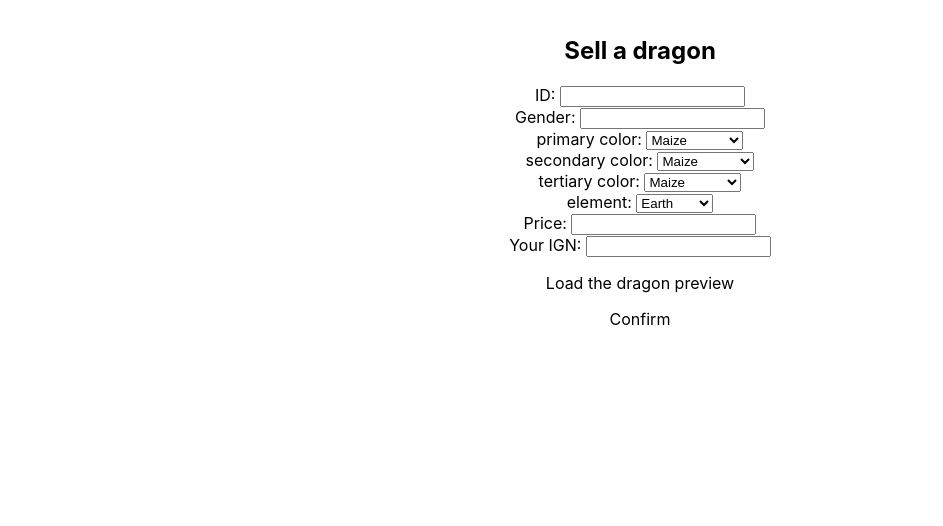
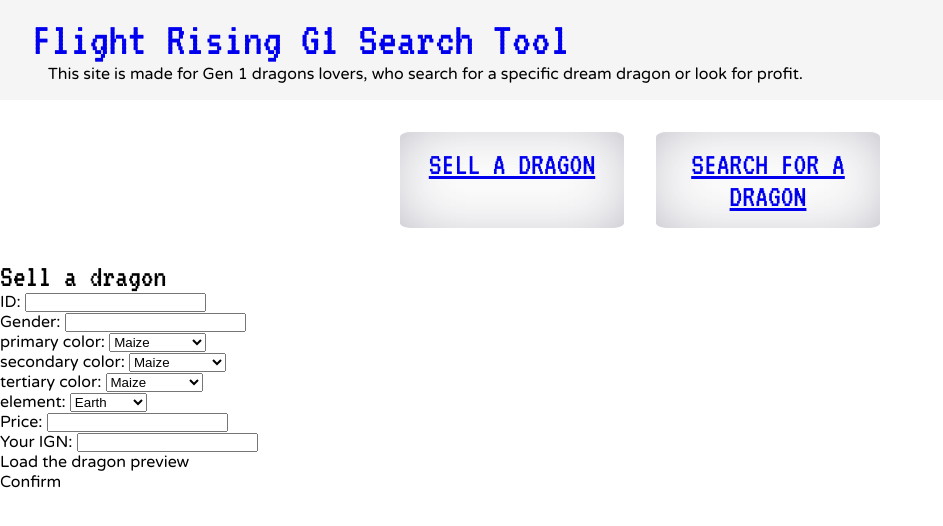
Before and after one commit to oblazej/fr-g1-search, a React (Create React App) app in the folder client/: page /sell in a window 1280 px wide. Shown: the top 526 px of the page, without its empty margins (0-943 px from the left). Built offline with nearby package versions, Linux system fonts and the light colour scheme.

Commit message:
make header and navbar components

```diff
--- a/client/src/App.css
+++ b/client/src/App.css
@@ -1,5 +1,4 @@
-body {
-  text-align: center;
+h2 {
+    font-weight: 500;
+    font-size: 2rem;
 }
-
-/* make this better */
--- a/client/src/App.js
+++ b/client/src/App.js
@@ -1,14 +1,10 @@
 import React from 'react';
 import './App.css';
-import Navigation from './Navigation';
 
 function App() {
   return (
     <div className="App">
       {/* todo: nice looking header and navbar */}
-      <h1>Flight Rising G1 Search Tool</h1>
-      <p>This site is made for Gen 1 dragon lovers, who search for certain dream dragon or look for profit.</p>
-      <Navigation />
       <h2>Recently added dragons:</h2>
       <div className='bordered-main'>
       <div className='bordered'></div>
--- a/client/src/Navigation.js
+++ /dev/null
@@ -1,13 +0,0 @@
-import React from 'react';
-import { Link } from "react-router-dom";
-
-function Navigation() {
-  return (
-       <nav className="navigation">
-        <Link to="/sell">SELL A DRAGON</Link> |{" "}
-        <Link to="/search">SEARCH FOR A DRAGON</Link>
-      </nav>
-  );
-}
-
-export default Navigation;
--- /dev/null
+++ b/client/src/features/header/Header.css
@@ -0,0 +1,22 @@
+#header {
+    padding: 1rem 2rem;
+    margin-bottom: 1rem;
+    background-color: #f5f5f5;
+}
+
+#header-title {
+    font-size: 3rem;
+    font-weight: 500;
+}
+
+#header-description {
+    padding: 0rem 1rem;
+}
+
+a:visited {
+    color: black;
+}
+
+#header-title a {
+    text-decoration: none;
+}
--- /dev/null
+++ b/client/src/features/header/Header.js
@@ -0,0 +1,15 @@
+import React from 'react';
+import { Link } from "react-router-dom";
+import './Header.css';
+
+function Header() {
+  return (
+      <div id="header">
+        <h1 id="header-title">
+        <Link to="/">Flight Rising G1 Search Tool</Link></h1>
+        <p id="header-description">This site is made for Gen 1 dragons lovers, who search for a specific dream dragon or look for profit.</p>
+      </div>
+  );
+}
+
+export default Header;
--- /dev/null
+++ b/client/src/features/navbar/Navbar.css
@@ -0,0 +1,20 @@
+.navbar-link-div {
+    padding: 1rem;
+    background-color: white;
+    width: 15vw;
+    margin: 1rem;
+    text-align: center;
+    font-family: 'VT323', monospace;
+    font-size: 2rem;
+    -webkit-box-shadow: inset 0px 0px 100px -55px rgba(66, 68, 90, 1);
+    -moz-box-shadow: inset 0px 0px 100px -55px rgba(66, 68, 90, 1);
+    box-shadow: inset 0px 0px 100px -55px rgba(66, 68, 90, 1);
+    border-radius: 5%;
+}
+
+#navigation {
+    display: flex;
+    flex-direction: row;
+    flex-wrap: wrap;
+    justify-content: center;
+}
--- /dev/null
+++ b/client/src/features/navbar/Navbar.js
@@ -0,0 +1,14 @@
+import React from 'react';
+import { Link } from "react-router-dom";
+import "./Navbar.css";
+
+function Navbar() {
+  return (
+       <nav id="navigation">
+        <div className='navbar-link-div'><Link className="navbar-link" to="/sell">SELL A DRAGON</Link></div>
+        <div className='navbar-link-div'><Link className="navbar-link" to="/search">SEARCH FOR A DRAGON</Link></div>
+      </nav>
+  );
+}
+
+export default Navbar;
--- a/client/src/index.css
+++ b/client/src/index.css
@@ -1,13 +1,15 @@
-body {
+@import url('https://fonts.googleapis.com/css2?family=VT323&family=Varela+Round&display=swap');
+
+* {
   margin: 0;
-  font-family: -apple-system, BlinkMacSystemFont, 'Segoe UI', 'Roboto', 'Oxygen',
-    'Ubuntu', 'Cantarell', 'Fira Sans', 'Droid Sans', 'Helvetica Neue',
-    sans-serif;
-  -webkit-font-smoothing: antialiased;
-  -moz-osx-font-smoothing: grayscale;
+  padding: 0;
 }
 
-code {
-  font-family: source-code-pro, Menlo, Monaco, Consolas, 'Courier New',
-    monospace;
+body {
+  font-family: 'Varela Round', sans-serif;
+  ;
 }
+
+h1, h2 {
+  font-family: 'VT323', monospace;
+}
--- a/client/src/index.js
+++ b/client/src/index.js
@@ -6,10 +6,12 @@
 } from "react-router-dom";
 import { Provider } from 'react-redux';
 import { store } from './app/store';
+import './index.css';
+import Header from './features/header/Header';
 import App from './App';
 import Sell from "./routes/Sell";
 import Search from "./routes/Search";
-import './index.css';
+import Navbar from './features/navbar/Navbar';
 
 const container = document.getElementById('root');
 const root = createRoot(container);
@@ -17,6 +19,8 @@
 root.render(
     <Provider store={store}>
       <BrowserRouter>
+      <Header />
+      <Navbar />
       <Routes>
       <Route path="/" element={<App />} />
       <Route path="sell" element={<Sell />} />
```
Also changed, not shown: client/src/features/counter/Counter.module.css (deleted, +0 -78 lines).
